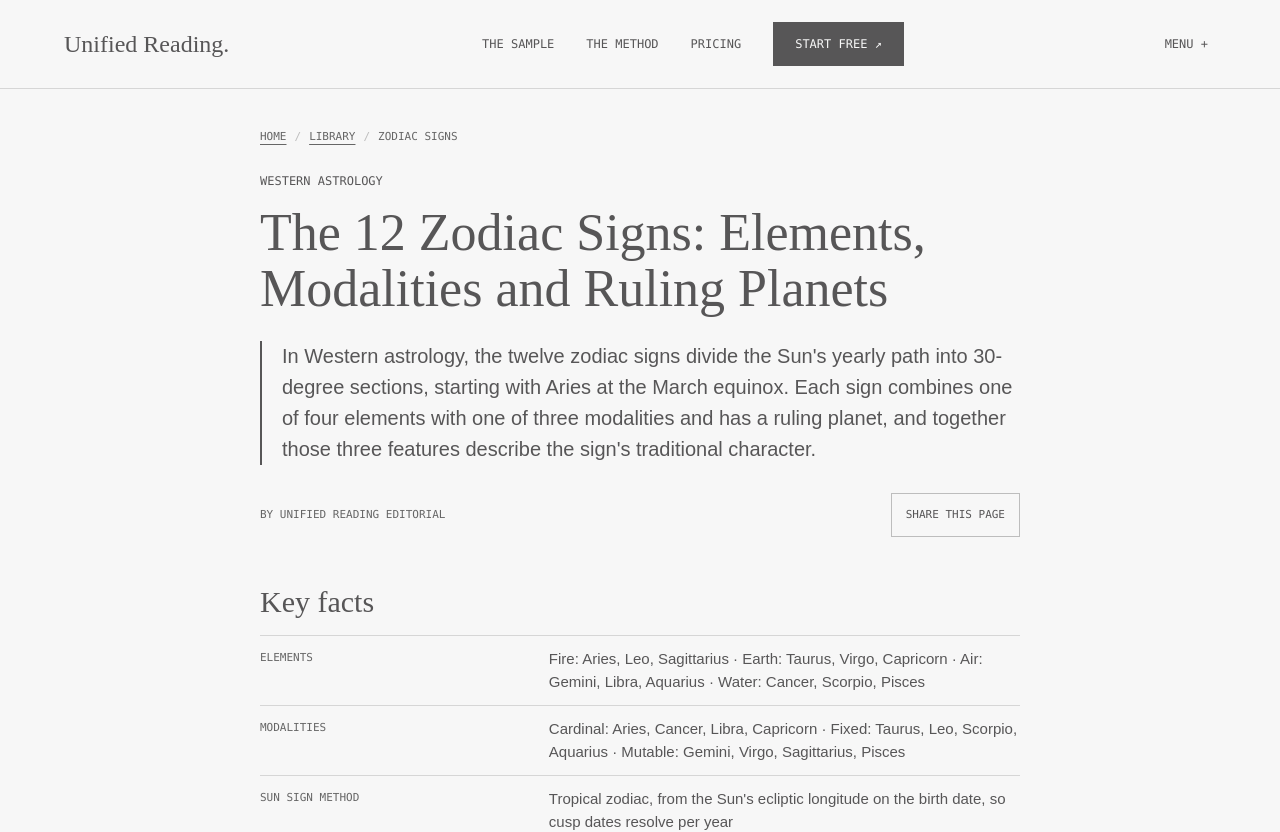
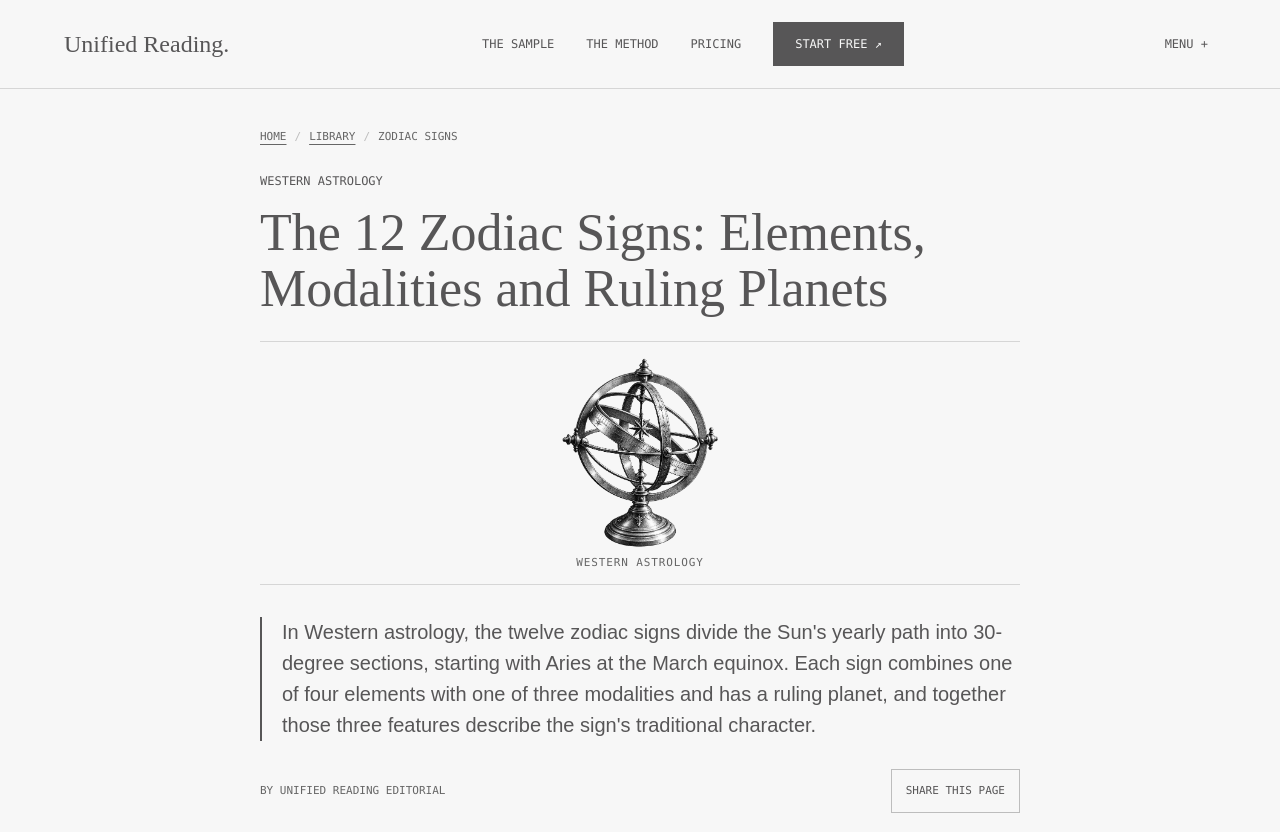
Before and after one commit to emrecolako/cosmic, a Next.js app: page /zodiac in a window 1280 px wide. Shown: the top 832 px of the page. Built offline with nearby package versions, Linux system fonts and the light colour scheme; a web font is replaced by a local one.

Commit message:
Add relevant artwork across library pages

```diff
--- a/app/globals.css
+++ b/app/globals.css
@@ -567,6 +567,14 @@ a:hover { text-decoration:underline; text-underline-offset:5px; }
 .library-breadcrumb li:not(:last-child)::after { content:"/"; margin-left:8px; color:var(--border); }
 .library-breadcrumb a { text-decoration:underline; text-underline-offset:4px; }
 .library-title { font:500 clamp(36px,5vw,52px)/1.08 var(--font-editorial),serif; color:var(--text); margin:16px 0 24px; }
+.library-artwork { position:relative; display:flex; align-items:center; justify-content:center; gap:24px; min-height:240px; margin:0 0 32px; padding:16px 24px 36px; border-top:1px solid var(--border-muted); border-bottom:1px solid var(--border-muted); overflow:hidden; }
+.library-artwork-image { width:220px; height:190px; object-fit:contain; filter:grayscale(1); flex:none; }
+.library-artwork figcaption { position:absolute; bottom:13px; left:0; right:0; font:11px/16px var(--font-mono); text-align:center; text-transform:uppercase; letter-spacing:.08em; color:var(--text-muted); }
+.library-artwork-pair .library-artwork-image { width:min(38%,220px); }
+.library-artwork-divider { font:500 38px/1 var(--font-editorial),serif; color:var(--text-muted); }
+.library-artwork-number { font:500 clamp(54px,9vw,96px)/1 var(--font-editorial),serif; color:var(--text); white-space:nowrap; }
+.library-artwork-overview { gap:4px; }
+.library-artwork-overview .library-artwork-image { width:min(30%,180px); height:170px; }
 .library-answer { font-size:20px; line-height:1.55; color:var(--text); border-left:2px solid var(--gold); padding-left:20px; }
 .library-byline { display:flex; flex-wrap:wrap; align-items:center; justify-content:space-between; gap:16px; margin:28px 0 8px; font:11px/16px var(--font-mono); text-transform:uppercase; color:var(--text-muted); }
 .library-share { border:1px solid var(--border); padding:10px 14px; min-height:44px; font:11px/16px var(--font-mono); text-transform:uppercase; color:var(--text); }
@@ -607,6 +615,11 @@ a:hover { text-decoration:underline; text-underline-offset:5px; }
 .site-footer-library { flex-basis:100%; }
 @media (max-width:720px) {
   .library-shell { padding-block:24px 72px; }
+  .library-artwork { min-height:170px; gap:12px; padding:8px 8px 30px; margin-bottom:24px; }
+  .library-artwork-image { width:132px; height:132px; }
+  .library-artwork-pair .library-artwork-image { width:min(38%,132px); }
+  .library-artwork-divider { font-size:28px; }
+  .library-artwork-overview .library-artwork-image { height:120px; }
   .library-answer { font-size:18px; }
   .library-datebox { padding:20px; margin-inline:-16px; }
   .library-datebox-result dl { grid-template-columns:1fr; }
--- /dev/null
+++ b/components/library/LibraryArtwork.tsx
@@ -0,0 +1,60 @@
+import Image from "next/image";
+import type { LibraryEntry } from "@/lib/library/registry";
+
+const animalArt = (animal: string) => animal === "Horse" ? "chinese-zodiac-horse" : `zodiac-${animal.toLowerCase()}`;
+const image = (name: string, alt: string, className = "") => <Image
+  className={`library-artwork-image ${className}`}
+  src={`/artwork/${name}.png`}
+  alt={alt}
+  width={1254}
+  height={1254}
+  sizes="(max-width: 720px) 132px, 220px"
+/>;
+
+/** The art follows the subject of the entry rather than its URL position. */
+export default function LibraryArtwork({ entry }: { entry: LibraryEntry }) {
+  if (entry.type === "chinese-zodiac") {
+    const animal = entry.label;
+    return <figure className="library-artwork library-artwork-single">
+      {image(animalArt(animal), `Archival illustration of ${animal === "Ox" ? "an" : "a"} ${animal}`)}
+      <figcaption>{animal} · Chinese zodiac</figcaption>
+    </figure>;
+  }
+
+  if (entry.type === "chinese-zodiac-pair") {
+    const [first, second] = entry.slug.split("-and-").map((part) => part[0].toUpperCase() + part.slice(1));
+    return <figure className="library-artwork library-artwork-pair">
+      {image(animalArt(first), `Archival illustration of ${first === "Ox" ? "an" : "a"} ${first}`)}
+      <span className="library-artwork-divider" aria-hidden="true">&</span>
+      {image(animalArt(second), `Archival illustration of ${second === "Ox" ? "an" : "a"} ${second}`)}
+      <figcaption>{first} & {second}</figcaption>
+    </figure>;
+  }
+
+  if (entry.type === "life-path" || entry.type === "life-path-pair") {
+    const numbers = entry.type === "life-path-pair" ? entry.slug.split("-vs-").join(" & ") : entry.slug;
+    return <figure className="library-artwork library-artwork-numbers">
+      <span className="library-artwork-number" aria-hidden="true">{numbers}</span>
+      {image("numbers-abacus", "Archival illustration of an abacus")}
+      <figcaption>Life Path {numbers}</figcaption>
+    </figure>;
+  }
+
+  if (entry.slug === "library") {
+    return <figure className="library-artwork library-artwork-overview">
+      {image("numbers-abacus", "Abacus for numerology")}
+      {image("zodiac-armillary", "Armillary instrument for Western astrology")}
+      {image("chinese-zodiac-horse", "Horse sculpture for the Chinese zodiac")}
+      <figcaption>Three traditions, one reading</figcaption>
+    </figure>;
+  }
+
+  const western = entry.system === "western";
+  const chinese = entry.system === "chinese";
+  const artwork = western ? "zodiac-armillary" : chinese ? "chinese-zodiac-horse" : "numbers-abacus";
+  const subject = western ? "Armillary instrument" : chinese ? "Horse sculpture" : "Abacus";
+  return <figure className="library-artwork library-artwork-single">
+    {image(artwork, `Archival illustration of ${western || entry.system === "numerology" ? "an" : "a"} ${subject.toLowerCase()}`)}
+    <figcaption>{entry.type === "zodiac-pair" ? entry.label : entry.system === "numerology" ? "Numerology" : western ? "Western astrology" : "Chinese zodiac"}</figcaption>
+  </figure>;
+}
--- a/components/library/LibraryPage.tsx
+++ b/components/library/LibraryPage.tsx
@@ -1,6 +1,7 @@
 import Link from "next/link";
 import SampleCta from "@/components/SampleCta";
 import DateBox, { type DateBoxMode } from "@/components/library/DateBox";
+import LibraryArtwork from "@/components/library/LibraryArtwork";
 import PairYou from "@/components/compare/PairYou";
 import type { CompareType } from "@/lib/compare";
 import { LibraryShareButton, LibraryViewTracker } from "@/components/library/LibraryClient";
@@ -60,6 +61,7 @@ export default function LibraryPage({ entry }: { entry: LibraryEntry }) {
       </nav>
       <p className="eyebrow">{SYSTEM_LABEL[entry.system]}</p>
       <h1 className="library-title">{entry.title}</h1>
+      <LibraryArtwork entry={entry} />
       {pairKind && facts.pair && <PairYou kind={pairKind} pair={facts.pair} />}
       <p data-answer className="library-answer">{content.answer}</p>
       <div className="library-byline">
--- a/scripts/verify-artwork.tsx
+++ b/scripts/verify-artwork.tsx
@@ -3,9 +3,11 @@ import { readFileSync } from 'node:fs';
 import { join } from 'node:path';
 import { renderToStaticMarkup } from 'react-dom/server';
 import FortuneCards from '../components/FortuneCards';
+import LibraryArtwork from '../components/library/LibraryArtwork';
 import { animalArtwork, type ArtworkName } from '../components/ReadingArtwork';
 import { computeProfile, type ReadingInput } from '../lib/profile';
 import type { AnimalName } from '../lib/i18n/content';
+import { ALL_ENTRIES } from '../lib/library/registry';
 
 const animals: AnimalName[] = [
   'Rat', 'Ox', 'Tiger', 'Rabbit', 'Dragon', 'Snake',
@@ -33,6 +35,19 @@ const cases: Array<{ input: ReadingInput; expectedAnimal: AnimalName }> = [
 ];
 
 async function main() {
+  for (const entry of ALL_ENTRIES) {
+    const html = renderToStaticMarkup(<LibraryArtwork entry={entry} />);
+    const names = [...html.matchAll(/%2Fartwork%2F([^&]+)\.png/g)].map((match) => match[1]);
+    assert.ok(names.length > 0, `No artwork on ${entry.path}`);
+    for (const name of names) assertPng(name as ArtworkName);
+    if (entry.type === 'chinese-zodiac') assert.ok(names.includes(animalArtwork(entry.label as AnimalName)), `Wrong animal on ${entry.path}`);
+    if (entry.type === 'chinese-zodiac-pair') {
+      for (const animal of entry.slug.split('-and-')) {
+        const expected = animalArtwork((animal[0].toUpperCase() + animal.slice(1)) as AnimalName);
+        assert.ok(names.includes(expected), `Missing ${expected} on ${entry.path}`);
+      }
+    }
+  }
   for (const { input, expectedAnimal } of cases) {
     const profile = await computeProfile(input);
     assert.ok(profile, `No profile for ${input.dateOfBirth}`);
@@ -45,7 +60,7 @@ async function main() {
     assert.ok(html.includes(profile.westernAstro.sunSign.glyph), `Summary card missed ${profile.westernAstro.sunSign.sign} glyph`);
     console.log(`${input.dateOfBirth}: ${profile.westernAstro.sunSign.sign} / ${expectedAnimal} / ${art}`);
   }
-  console.log(`Verified ${chapterArt.length + animals.length} artwork files and ${cases.length} profile combinations.`);
+  console.log(`Verified ${chapterArt.length + animals.length} artwork files, ${cases.length} profile combinations, and illustrations on ${ALL_ENTRIES.length} library pages.`);
 }
 
 main().catch((error) => { console.error(error); process.exitCode = 1; });
```
